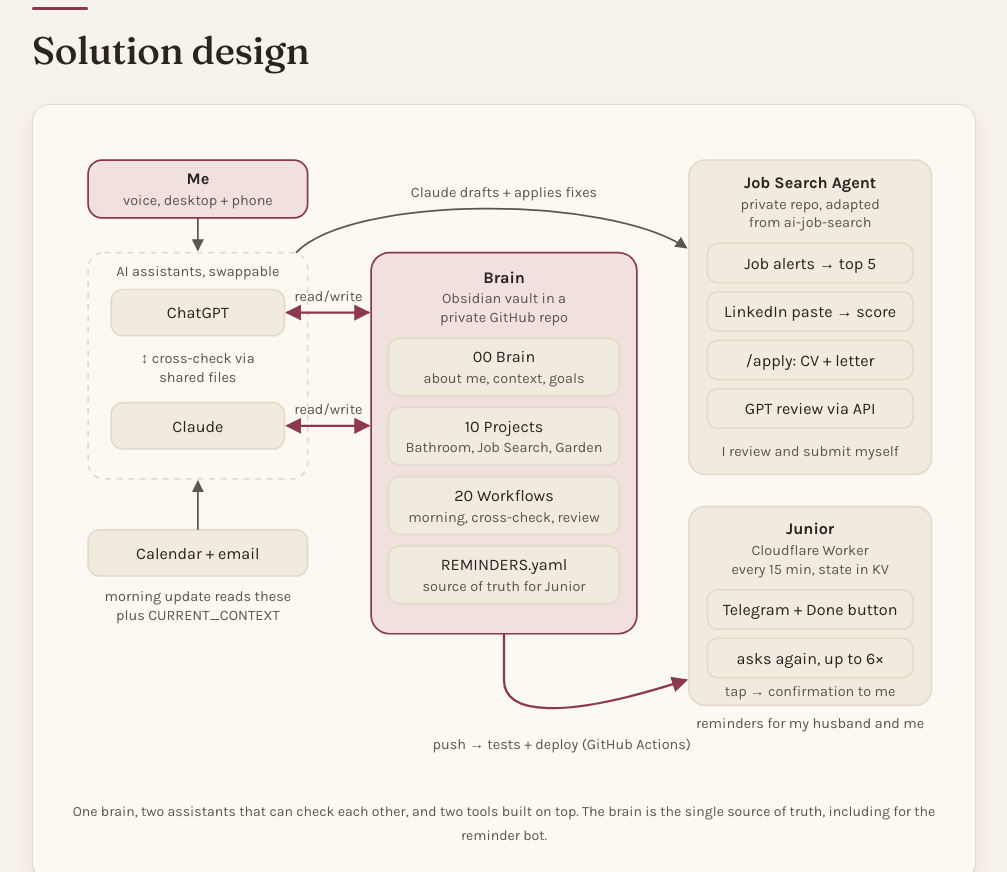
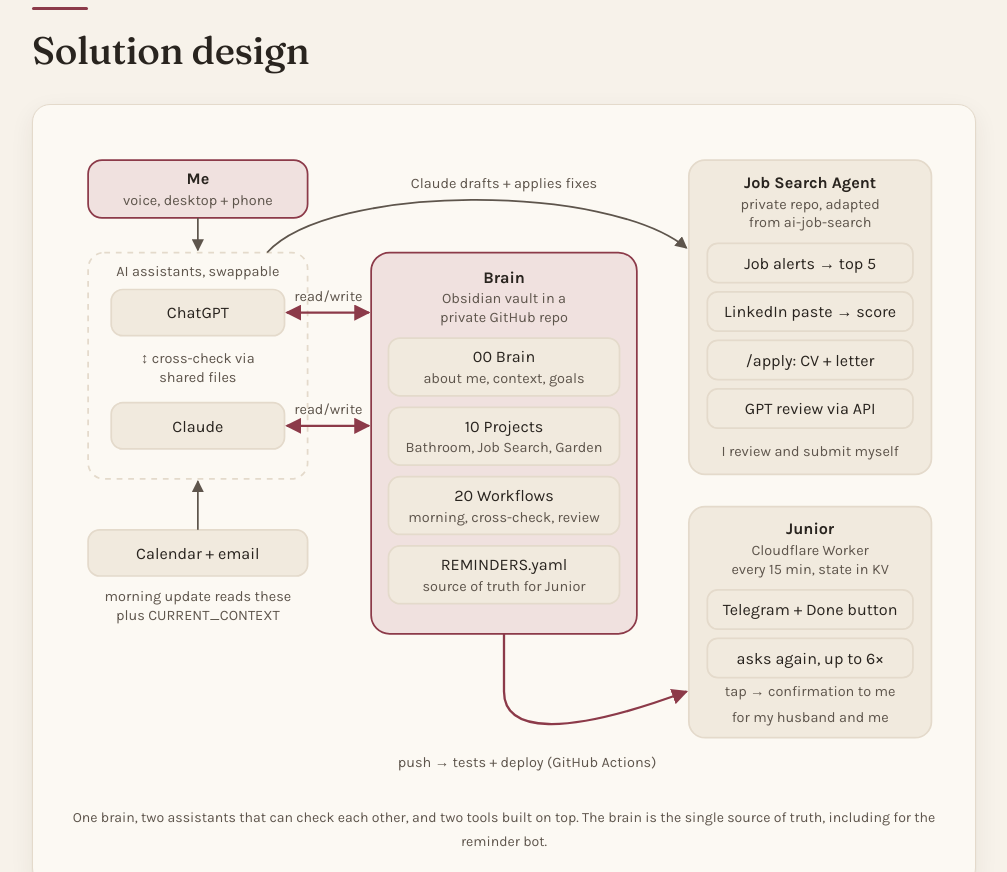
Before and after one commit to mariia-vasylieva-ba/mariia-vasylieva-ba.github.io, a plain HTML site: page ai-operating-system/index.html in a window 1280 px wide. Shown: the part 1960-2832 px from the top of the page, without its empty margins (136-1143 px from the left). Drawn offline with Linux system fonts and the light colour scheme.

Commit message:
Diagram: always-visible lines, tidier Junior box; note Claude Code wrote Junior
Co-Authored-By: Claude Opus 5.5 <noreply@anthropic.com>
Claude-Session: https://claude.ai/code/session_019XHs6p6dkfGjrru8a8DFAy

```diff
--- a/ai-operating-system/index.html
+++ b/ai-operating-system/index.html
@@ -101,7 +101,7 @@
     <h2>Solution design</h2>
 
     <figure class="diagram-figure">
-      <svg class="diag" viewBox="0 0 760 560" role="img" aria-label="System diagram. I talk by voice to ChatGPT and Claude. Both read and write the brain, a private GitHub repo with Brain, Projects and Workflows folders and a REMINDERS file. A morning update reads my calendar and email. Claude runs the Job Search Agent, which scans job alerts, scores LinkedIn roles, drafts a CV and cover letter, and gets a GPT review; I review and submit. A push to the REMINDERS file runs tests and deploys Junior, a Cloudflare Worker that sends Telegram reminders with a Done button.">
+      <svg class="diag" viewBox="0 0 760 565" role="img" aria-label="System diagram. I talk by voice to ChatGPT and Claude. Both read and write the brain, a private GitHub repo with Brain, Projects and Workflows folders and a REMINDERS file. A morning update reads my calendar and email. Claude runs the Job Search Agent, which scans job alerts, scores LinkedIn roles, drafts a CV and cover letter, and gets a GPT review; I review and submit. A push to the REMINDERS file runs tests and deploys Junior, a Cloudflare Worker that sends Telegram reminders with a Done button.">
         <defs>
           <marker id="ah" viewBox="0 0 10 10" refX="9" refY="5" markerWidth="7" markerHeight="7" orient="auto-start-reverse">
             <path d="M0 0 L10 5 L0 10 z" style="fill: var(--muted)"/>
@@ -115,7 +115,7 @@
         <rect class="node node--accent" x="20" y="20" width="190" height="50" rx="12"/>
         <text class="t-strong" x="115" y="41" text-anchor="middle">Me</text>
         <text class="t-muted" x="115" y="59" text-anchor="middle">voice, desktop + phone</text>
-        <path class="edge draw" pathLength="1" d="M115 70 L115 98" marker-end="url(#ah)"/>
+        <path class="edge" d="M115 70 L115 98" marker-end="url(#ah)"/>
 
         <!-- AI assistants -->
         <rect class="node" x="20" y="100" width="190" height="196" rx="14" style="fill: none; stroke-dasharray: 5 5"/>
@@ -130,13 +130,13 @@
         <!-- Calendar + email -->
         <rect class="node" x="20" y="340" width="190" height="40" rx="10"/>
         <text x="115" y="365" text-anchor="middle">Calendar + email</text>
-        <path class="edge draw" pathLength="1" d="M115 340 L115 298" marker-end="url(#ah)"/>
+        <path class="edge" d="M115 340 L115 298" marker-end="url(#ah)"/>
         <text class="t-muted" x="115" y="402" text-anchor="middle">morning update reads these</text>
         <text class="t-muted" x="115" y="418" text-anchor="middle">plus CURRENT_CONTEXT</text>
 
         <!-- AI to brain -->
-        <path class="edge edge--accent draw" pathLength="1" d="M192 152 L263 152" marker-start="url(#aha)" marker-end="url(#aha)"/>
-        <path class="edge edge--accent draw" pathLength="1" d="M192 250 L263 250" marker-start="url(#aha)" marker-end="url(#aha)"/>
+        <path class="edge edge--accent" d="M192 152 L263 152" marker-start="url(#aha)" marker-end="url(#aha)"/>
+        <path class="edge edge--accent" d="M192 250 L263 250" marker-start="url(#aha)" marker-end="url(#aha)"/>
         <text class="t-muted" x="228" y="142" text-anchor="middle">read/write</text>
         <text class="t-muted" x="228" y="240" text-anchor="middle">read/write</text>
 
@@ -160,8 +160,8 @@
         <text class="t-muted" x="380" y="393" text-anchor="middle">source of truth for Junior</text>
 
         <!-- Claude runs the Job Search Agent -->
-        <path class="edge draw" pathLength="1" d="M200 100 C 250 50, 470 50, 538 96" marker-end="url(#ah)"/>
-        <text class="t-muted" x="380" y="52" text-anchor="middle">Claude drafts + applies fixes</text>
+        <path class="edge" d="M175 100 C 230 40, 470 40, 538 96" marker-end="url(#ah)"/>
+        <text class="t-muted" x="380" y="44" text-anchor="middle">Claude drafts + applies fixes</text>
 
         <!-- Job Search Agent -->
         <rect class="node" x="540" y="20" width="210" height="272" rx="14"/>
@@ -179,11 +179,11 @@
         <text class="t-muted" x="645" y="276" text-anchor="middle">I review and submit myself</text>
 
         <!-- Deploy Junior -->
-        <path class="edge edge--accent draw" pathLength="1" d="M380 430 L380 470 C 380 500, 430 505, 538 470" marker-end="url(#aha)"/>
-        <text class="t-muted" x="430" y="530" text-anchor="middle">push → tests + deploy (GitHub Actions)</text>
+        <path class="edge edge--accent" d="M380 430 L380 480 C 380 515, 430 520, 538 480" marker-end="url(#aha)"/>
+        <text class="t-muted" x="400" y="545" text-anchor="middle">push → tests + deploy (GitHub Actions)</text>
 
         <!-- Junior -->
-        <rect class="node" x="540" y="320" width="210" height="172" rx="14"/>
+        <rect class="node" x="540" y="320" width="210" height="200" rx="14"/>
         <text class="t-strong" x="645" y="344" text-anchor="middle">Junior</text>
         <text class="t-muted" x="645" y="362" text-anchor="middle">Cloudflare Worker</text>
         <text class="t-muted" x="645" y="378" text-anchor="middle">every 15 min, state in KV</text>
@@ -192,7 +192,7 @@
         <rect class="node" x="556" y="434" width="178" height="34" rx="9"/>
         <text x="645" y="456" text-anchor="middle">asks again, up to 6×</text>
         <text class="t-muted" x="645" y="484" text-anchor="middle">tap → confirmation to me</text>
-        <text class="t-muted" x="645" y="512" text-anchor="middle">reminders for my husband and me</text>
+        <text class="t-muted" x="645" y="506" text-anchor="middle">for my husband and me</text>
       </svg>
       <figcaption>One brain, two assistants that can check each other, and two tools built on top. The brain is the single source of truth, including for the reminder bot.</figcaption>
     </figure>
@@ -242,7 +242,7 @@
   <div class="container">
     <h2>Iterations and failures</h2>
     <div class="prose">
-      <p>Junior took three versions to become reliable.</p>
+      <p>Junior took three versions to become reliable. I set up the Telegram bot and its token myself, and Claude Code wrote all of its code.</p>
       <ol class="process">
         <li><strong>v0.</strong> A Python bot using FastAPI and ngrok. It only worked while my laptop was on.</li>
         <li><strong>v1.</strong> GitHub Actions on a schedule. I planned about 30 runs a day. In practice it ran three or four times, because scheduled runs were skipped. It also lost a Done button press.</li>
```
